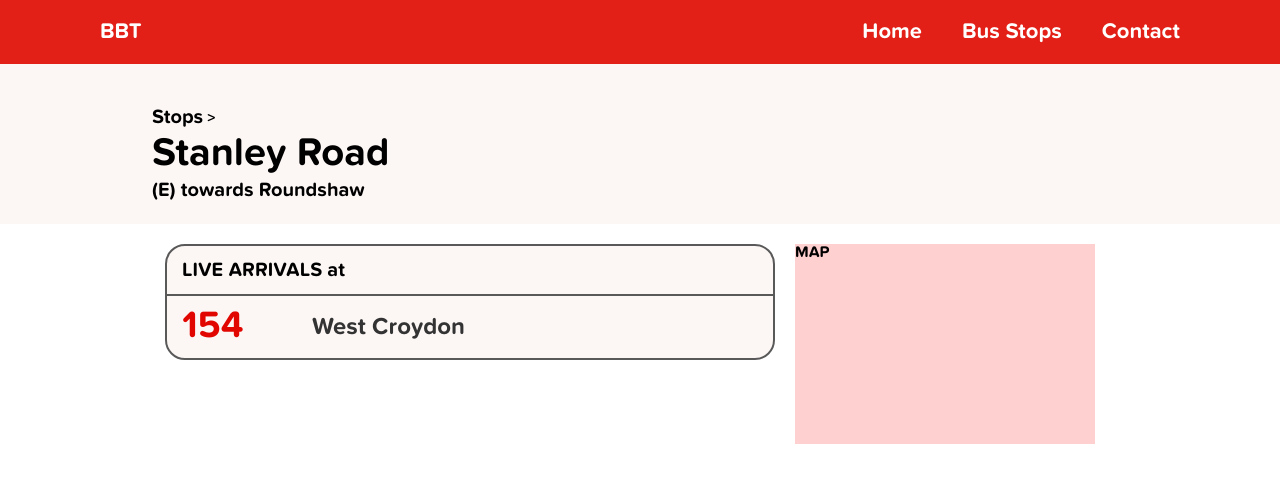
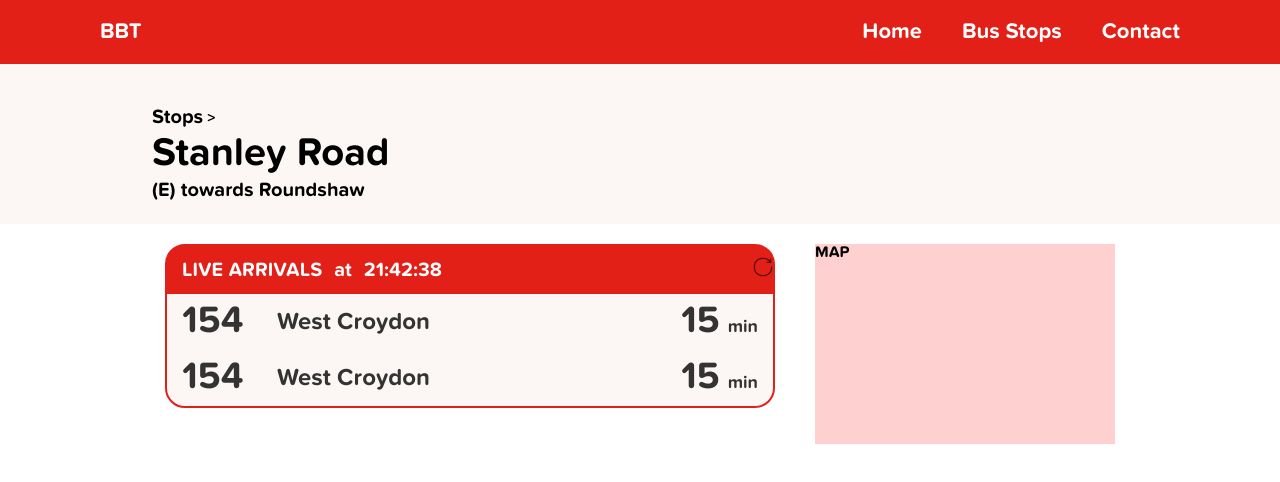
Before and after one commit to GooseGoesQuack/better-bus-times, a plain HTML site: page stops/490012554E.html in a window 1280 px wide. Drawn offline with nearby package versions, Linux system fonts and the light colour scheme.

Commit message:
Add dynamic generation of new departures

```diff
--- a/css/style.css
+++ b/css/style.css
@@ -131,7 +131,7 @@ img {
 }
 
 .departures {
-    background-color: #fcf7f5;
+    background-color: #e32018;
     width: 610px;
     min-height: 50px;
     font-weight: 300;
@@ -140,12 +140,12 @@ img {
     margin-bottom: auto;
     border-radius: 20px;
     border-style: solid;
-    border-color: #595959;
+    border-color: #e32018;
     border-width: 2px;
 }
 
 .departures-top {
-    color: #000;
+    color: #fff;
     height: 48px;
     margin-top: 0;
     margin-bottom: auto;
@@ -154,21 +154,35 @@ img {
 #live-arrivals {
     font-size: 20px;
     margin-left: 15px;
-    margin-right: auto;
     margin-top: auto;
     margin-bottom: auto;
 }
 
+#at {
+    font-size: 20px;
+    margin-left: 12px;
+    margin-top: auto;
+    margin-bottom: auto;
+}
+
+#time {
+    font-size: 20px;
+    margin-left: 12px;
+    margin-right: auto;
+}
+
+#refresh {
+    display: block;
+    margin-right: 0;
+    margin-left: auto;
+}
+
 .arrival {
-    height: 64px;
+    height: 56px;
     margin-left: 0px;
     margin-right: auto;
-    border-style: solid;
-    border-color: #595959;
-    border-right: 0px;
-    border-left: 0px;
-    border-bottom: 0px;
-    border-width: 2px;
+    background-color: #fcf7f5;
+    color: #333;
 }
 
 .arrival .flex {
@@ -181,13 +195,26 @@ img {
     margin-top: auto;
     margin-bottom: auto;
     width: 80px;
-    color: #e10700;
+    color: #333;
 }
 
 .destination {
     font-size: 24px;
-    margin-left: 50px;
+    margin-left: 15px;
     margin-right: auto;
+}
+
+.eta {
+    font-size: 38px;
+    margin-left: auto;
+    margin-right: 8px;
+}
+
+.min {
+    font-size: 18px;
+    margin-right: 15px;
+    margin-bottom: 12px;
+    margin-top: auto;
 }
 
 .map {
--- a/scripts.js
+++ b/scripts.js
@@ -17,25 +17,65 @@ function get_times() {
                 var line = value.lineName;
                 var destination = value.destinationName;
                 var time = value.timeToStation;
+                var vehicle = value.vehicleId;
                 time = parseInt(time/60);
                 time < 1 ? time = "Due" : time = time +" min";
-                addTime(line, destination, time)
+                addTime(vehicle, line, destination, time)
             });
         }
     });
 }
 
-function addTime(line, destination, time) {
-    // create a new div element
-    const newDiv = document.createElement("div");
+function new_li(vehicle, line, destination, time) {
+}
 
-    // and give it some content
-    const newContent = document.createTextNode(line +" to "+ destination +" - "+ time);
+function addTime(vehicle, line, destination, time) {
+    var newDiv = Object.assign(
+        document.createElement(`div`),
+        { class: `arrival flex`,
+        innerHTML: `<span class="line">154</span>
+        <span class="destination">West Croydon</span>
+        <span class="eta">15</span><span class="min">min</span>`});
+      document.body.appendChild(newElem);
+  }
 
-    // add the text node to the newly created div
-    newDiv.appendChild(newContent);
+function addTime2(){
+    var container = document.getElementById('depart-container')
 
-    // add the newly created element and its content into the DOM
-    const currentDiv = document.getElementById("search");
-    document.body.insertBefore(newDiv, currentDiv);
-  }
+    var newDiv = document.createElement("div");
+    newDiv.classList.add("arrival");
+    newDiv.classList.add("flex");
+    container.appendChild(newDiv);
+
+    var newLine = document.createElement("span");
+    newLine.classList.add("line");
+    var lineContent = document.createTextNode("154");
+    newLine.appendChild(lineContent);
+    newDiv.appendChild(newLine);
+
+    var newDest = document.createElement("span");
+    newDest.classList.add("destination");
+    var destContent = document.createTextNode("West Croydon");
+    newDest.appendChild(destContent);
+    newDiv.appendChild(newDest);
+
+    var newETA = document.createElement("span");
+    newETA.classList.add("eta");
+    var ETAContent = document.createTextNode("15");
+    newETA.appendChild(ETAContent);
+    newDiv.appendChild(newETA);
+
+    var newMin = document.createElement("span");
+    newMin.classList.add("min");
+    var minContent = document.createTextNode("min");
+    newMin.appendChild(minContent);
+    newDiv.appendChild(newMin);
+}
+
+function test(){
+    var newDiv = document.createElement("div");
+    newDiv.innerText = "This is a div";
+
+    var container = document.getElementById('depart-container')
+    container.appendChild(newDiv);
+}
--- a/stops/490012554E.html
+++ b/stops/490012554E.html
@@ -5,6 +5,8 @@
     <meta http-equiv="X-UA-Compatible" content="IE=edge">
     <meta name="viewport" content="width=device-width, initial-scale=1.0">
     <link rel="stylesheet" href="../css/style.css">
+    <script src="../scripts.js"></script>
+    <script type="text/javascript" src="http://ajax.googleapis.com/ajax/libs/jquery/1.7.1/jquery.min.js"></script>
     <title>Better Bus Times</title>
 </head>
 <body>
@@ -46,11 +48,16 @@
         <div class="stopinfo-container flex">
             <div class="departures">
                 <div class="departures-top flex">
-                    <h2 id="live-arrivals">LIVE ARRIVALS at</h2>
+                    <h2 id="live-arrivals">LIVE ARRIVALS</h2><h2 id="at">at</h2>
+                    <span id="time">21:42:38</span>
+                    <a id="refresh" href="#" onClick="window.location.reload();return false"><img src="../css/refresh-icon.png" width="20px" height="20px" alt="R">
                 </div>
-                <div class="arrival flex">
-                    <span class="line">154</span>
-                    <span class="destination">West Croydon</span>
+                <div id="depart-container">
+                    <div class="arrival flex">
+                        <span class="line">154</span>
+                        <span class="destination">West Croydon</span>
+                        <span class="eta">15</span><span class="min">min</span>
+                    </div>
                 </div>
             </div>
             <div class="map">
@@ -58,8 +65,8 @@
             </div>
         </div>
     </div>
+    <script>
+        $(document).ready(addTime2())
+    </script>
 </body>
-<script>
-    $(document).ready(get_times())
-</script>
 </html>
```
Also changed, not shown: css/refresh-icon.png (added).
